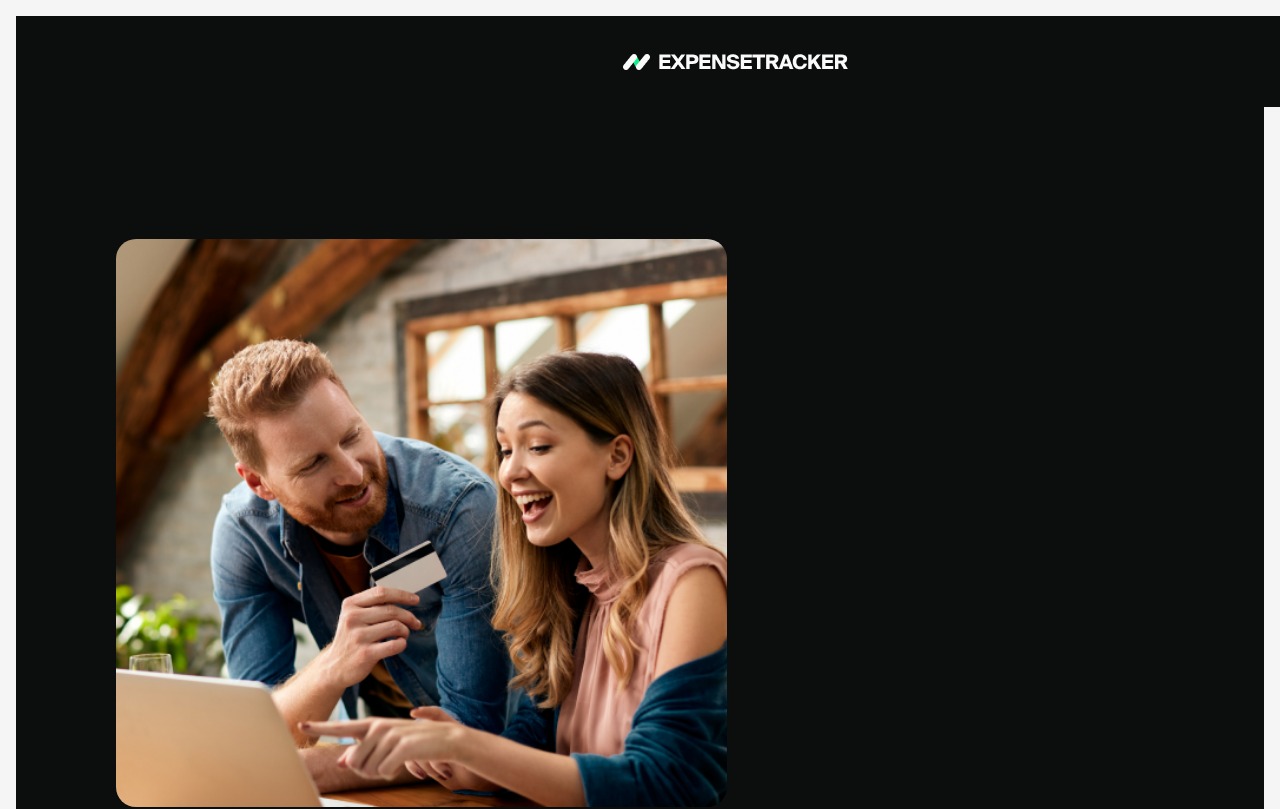
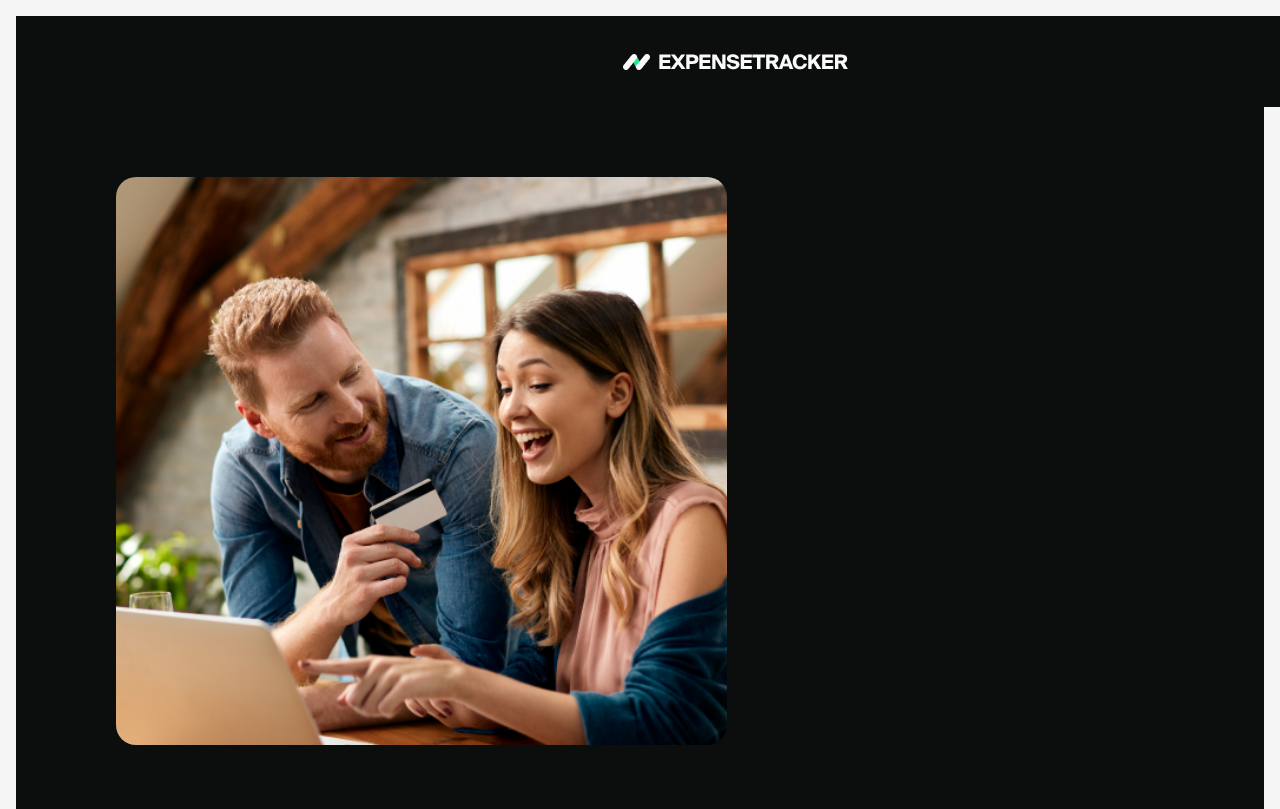
Before and after one commit to Reuelle/expense-tracker, a React (Create React App) app: page /expense-tracker/login in a window 1280 px wide. Shown: the top 809 px of the page. Built offline with nearby package versions, Linux system fonts and the light colour scheme.

Commit message:
Update Decoration.module.css

```diff
--- a/src/components/Decoration/Decoration.module.css
+++ b/src/components/Decoration/Decoration.module.css
@@ -1,27 +1,26 @@
-/* src/components/DecorationComponent/DecorationComponent.module.css */
 
 .container {
-  position: relative;
+  position: relative; /* Ensure relative positioning for absolute child elements */
   width: 100%;
-  height: 100vh; /* Full viewport height */
+  height: 100vh; /* Fill the viewport height */
   display: flex;
   justify-content: center;
   align-items: center;
-  overflow: hidden; /* Ensure content doesn't overflow */
 }
 
 .backgroundImage {
-  position: absolute;
-  top: 132px; /* Adjust as needed */
-  left: 100px; /* Adjust as needed */
-  width: 611px;
-  height: 568px;
-  background-size: cover; /* or 'contain', depending on your preference */
+  position: absolute; /* Keeps it in the background */
+  top: 70px; /* Margin from the top */
+  left: 100px; /* Margin from the left */
+  width: 611px; /* Fixed width */
+  height: 568px; /* Fixed height */
+  background-size: cover;
   background-position: center;
   background-repeat: no-repeat;
-  z-index: 1;
-  border-radius: 20px;
+  z-index: 1; /* Ensures it stays behind other content */
+  border-radius: 20px; /* Optional: Apply rounded corners */
 }
+
 .decorationTab {
   position: relative;
   z-index: 10; /* This will sit above the background */
```
